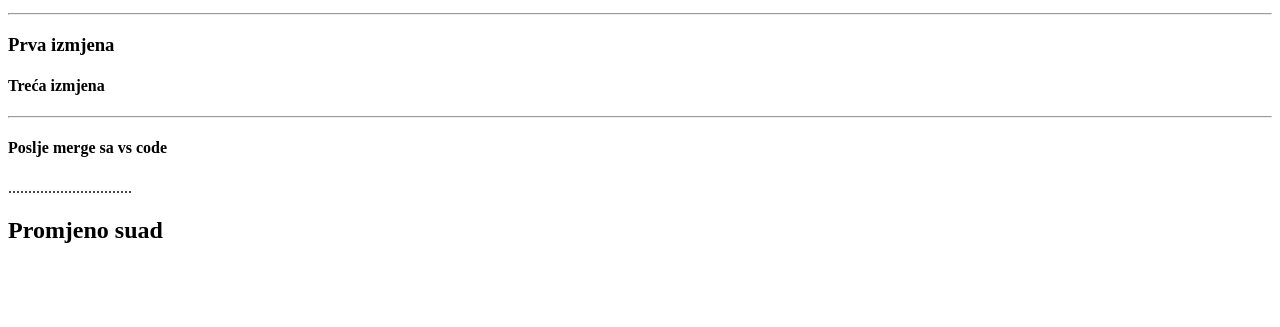
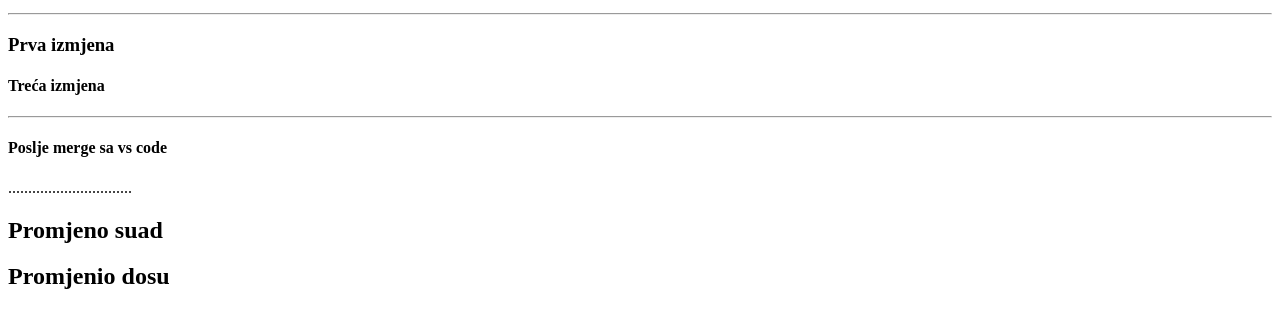
Before and after one commit to suad-mo/moj-prvi-projekt, a plain HTML site: page index.html in a window 1280 px wide. Shown: the part 101-428 px from the top of the page. Drawn offline with Linux system fonts and the light colour scheme.

Commit message:
Izmjenio dosu

```diff
--- a/index.html
+++ b/index.html
@@ -18,5 +18,7 @@
 
     <p>...............................</p>
     <h2>Promjeno suad</h2>
+
+    <h2>Promjenio dosu</h2>
 </body>
 </html>
```
